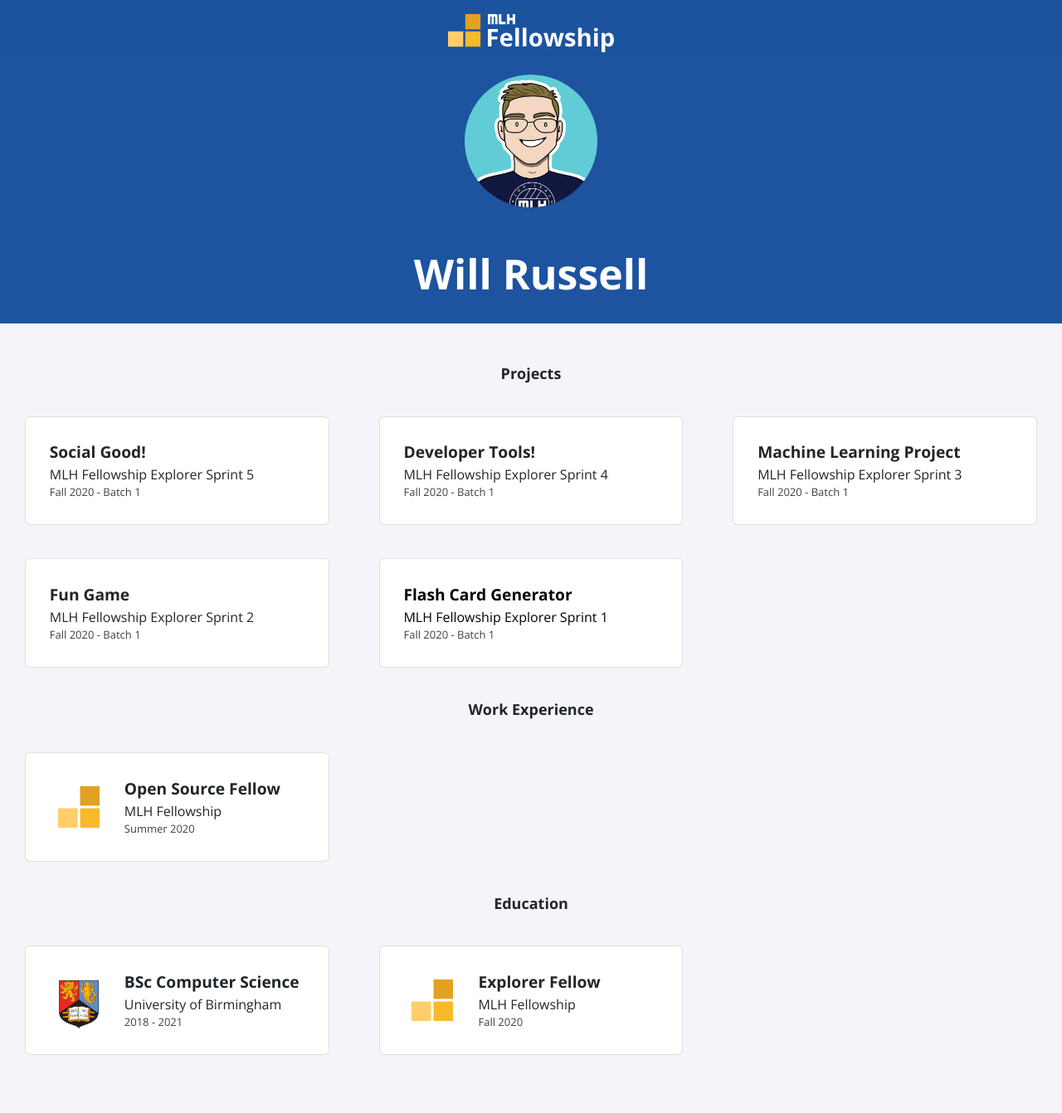
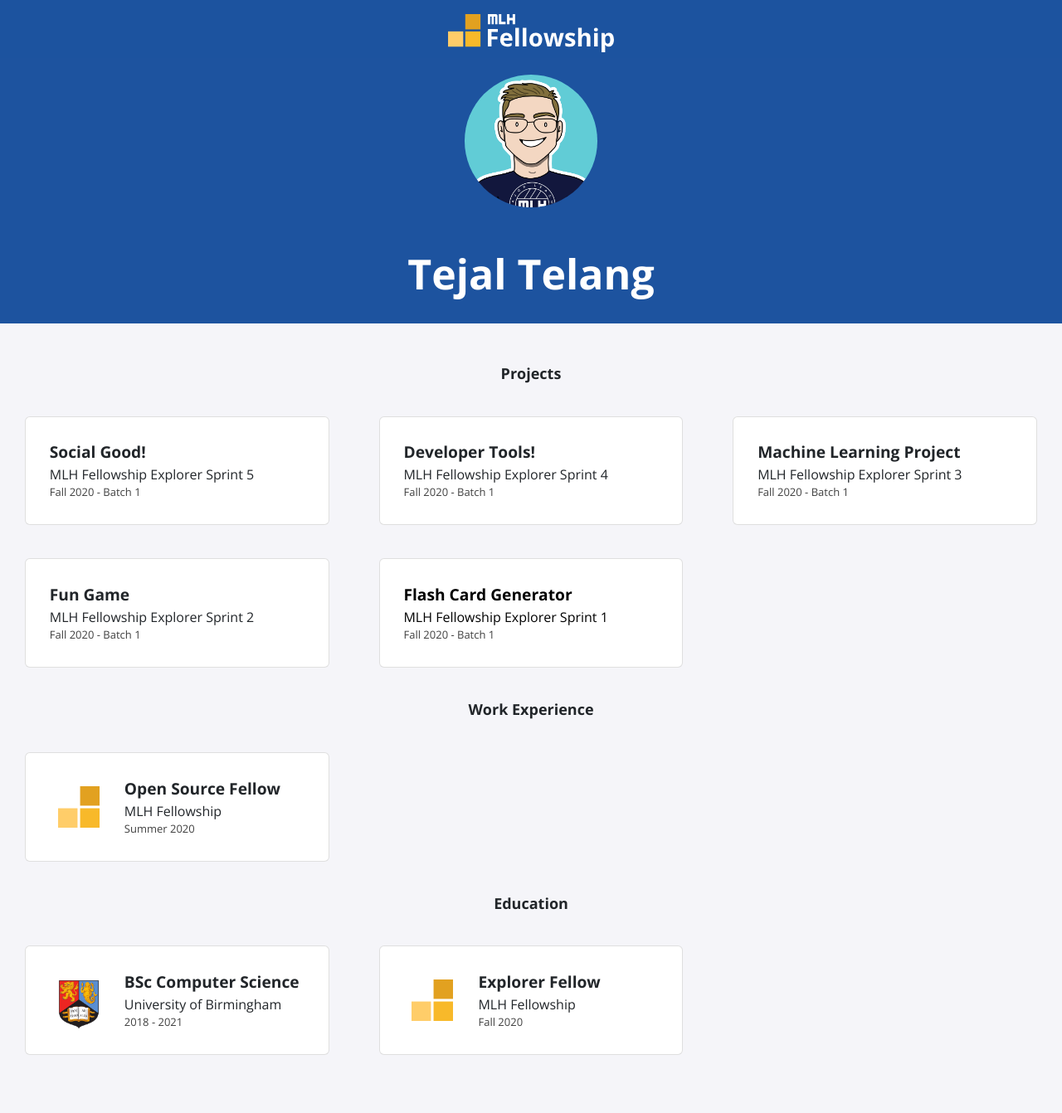
Before and after one commit to tejalryerson/tejalryerson, a Jekyll site: the page built from index.html, in a window 1280 px wide. Shown: the whole page at 83% size. Built offline with Jekyll 4.4.1, drawn with Linux system fonts in a browser that asks for light colours; nearby versions of some CDN libraries; part of the change alters nothing that is shown.

Commit message:
Update _config.yml

```diff
--- a/_config.yml
+++ b/_config.yml
@@ -1,13 +1,14 @@
-title: "Will Russell"
-email: fellowship@mlh.io
+title: "Tejal Telang"
+email: tejal.telang@ryerson.ca
 description: >- # this means to ignore newlines until "baseurl:"
   Write an awesome description for your new site here. You can edit this
   line in _config.yml. It will appear in your document head meta (for
   Google search results) and in your feed.xml site description.
+  Aaha this is my very first github assignment!
 baseurl: "/"
-url: "/portfolio-template"
+url: "/tejalryerson"
 twitter_username: mlhacks
-github_username:  mlh-fellowship
+github_username:  tejalryerson
 
 sass:
   sass_dir: _sass
```
